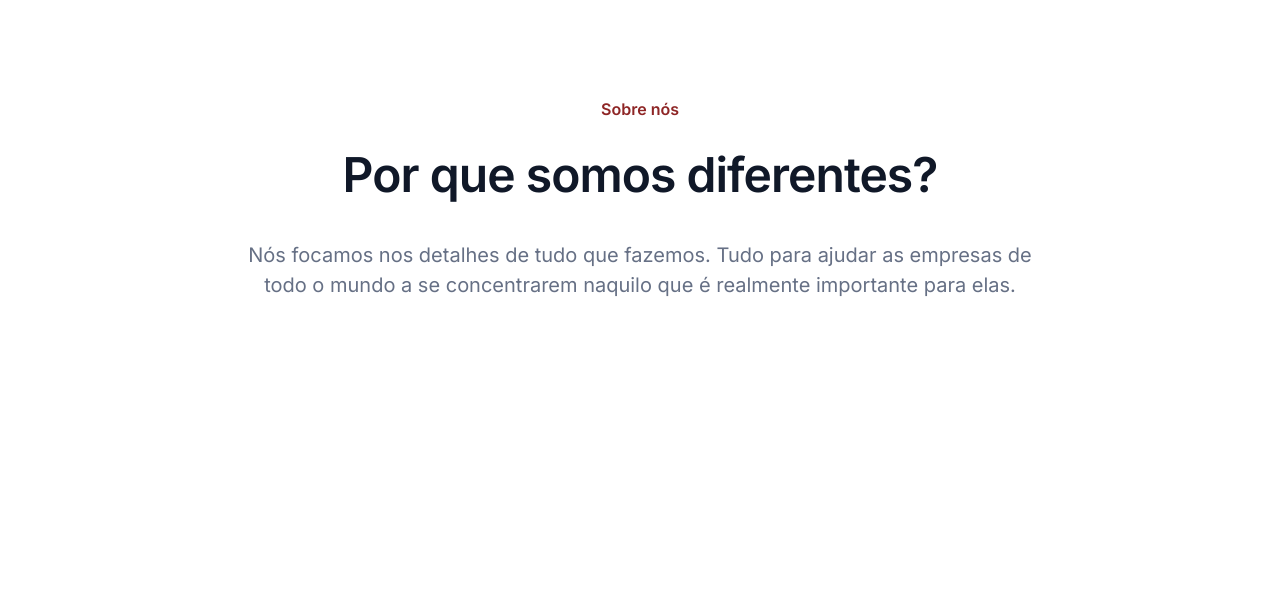
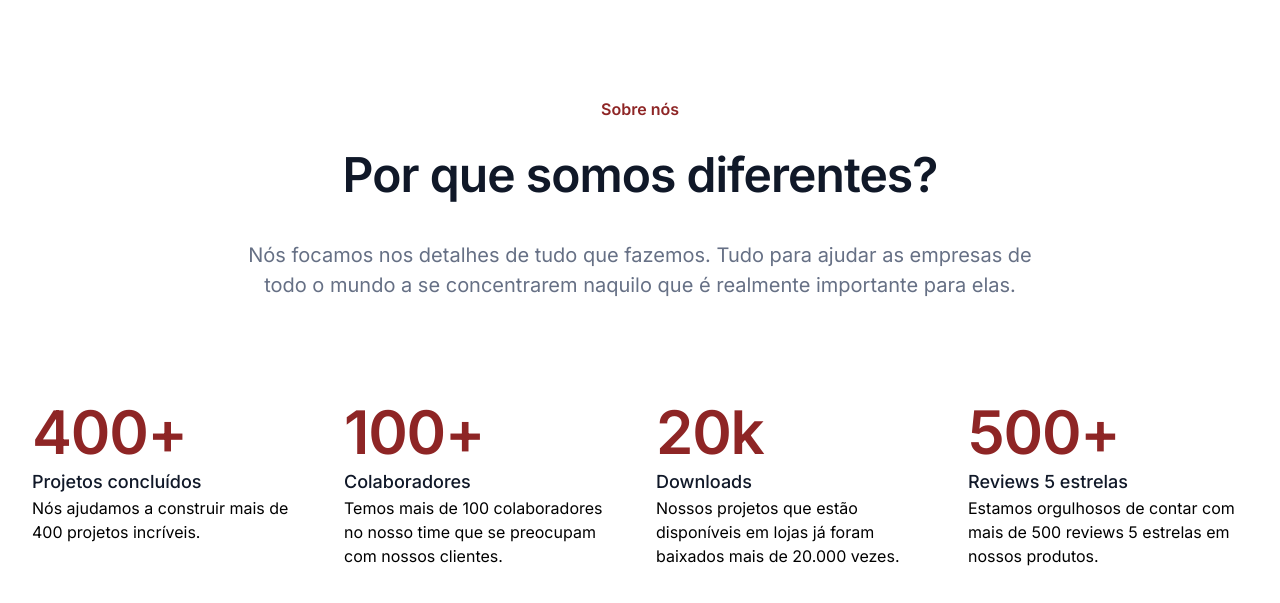
Before and after one commit to Lopes98/7-days-html-css, a plain HTML site: page index.html in a window 1280 px wide. Shown: the part 73-676 px from the top of the page. Drawn offline with Linux system fonts and the light colour scheme.

Commit message:
inclusion of metrics

```diff
--- a/index.html
+++ b/index.html
@@ -36,5 +36,41 @@
                 realmente importante para elas.
             </p>
         </section>
+
+        <section id="metrics">
+            <section id="container">
+                <div>
+                    <h2>400+</h2>
+                    <h3>Projetos concluídos</h3>
+                    <p>
+                        Nós ajudamos a construir mais de 400 projetos incríveis.
+                    </p>
+                </div>
+                <div>
+                    <h2>100+</h2>
+                    <h3>Colaboradores</h3>
+                    <p>
+                        Temos mais de 100 colaboradores no nosso time que se
+                        preocupam com nossos clientes.
+                    </p>
+                </div>
+                <div>
+                    <h2>20k</h2>
+                    <h3>Downloads</h3>
+                    <p>
+                        Nossos projetos que estão disponíveis em lojas já foram
+                        baixados mais de 20.000 vezes.
+                    </p>
+                </div>
+                <div>
+                    <h2>500+</h2>
+                    <h3>Reviews 5 estrelas</h3>
+                    <p>
+                        Estamos orgulhosos de contar com mais de 500 reviews 5
+                        estrelas em nossos produtos.
+                    </p>
+                </div>
+            </section>
+        </section>
     </body>
 </html>
--- a/style.css
+++ b/style.css
@@ -123,3 +123,39 @@ header {
     padding-top: 12px;
     width: 792px;
 }
+
+#metrics {
+    display: flex;
+    justify-content: center;
+    padding: 0 80px 96px;
+}
+
+#container {
+    display: flex;
+    gap: 32px;
+    padding: 0 32px;
+}
+
+#container div {
+    width: 280px;
+}
+
+#container h2 {
+    font-size: 60px;
+    font-weight: 600;
+    color: var(--red-default);
+    line-height: 72px;
+    letter-spacing: -1.2px;
+}
+
+#container h3 {
+    font-size: 18px;
+    font-weight: 500;
+    line-height: 28px;
+    color: var(--grey-900);
+}
+
+#container p {
+    font-size: 16px;
+    line-height: 24px;
+}
```
